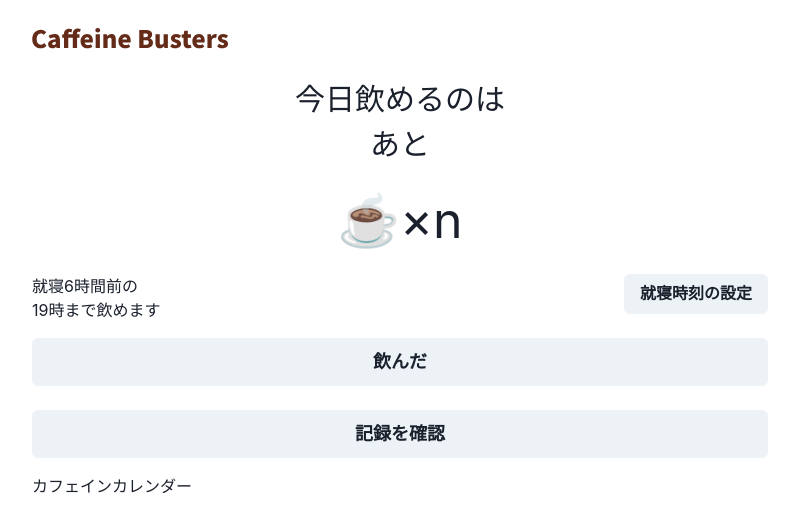
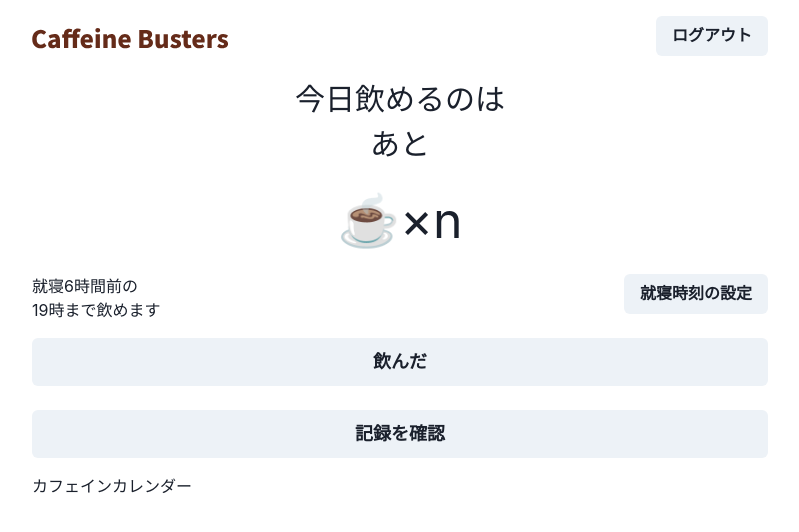
Before and after one commit to ritscc/hack-2021-1-b, a Next.js app: page / in a window 1280 px wide. Shown: the top 532 px of the page, without its empty margins (240-1039 px from the left). Built offline with nearby package versions, Linux system fonts and the light colour scheme.

Commit message:
ログアウトボタン追加したぁ

```diff
--- a/src/components/Header.tsx
+++ b/src/components/Header.tsx
@@ -1,4 +1,4 @@
-import { Flex, Heading } from "@chakra-ui/react";
+import { Flex, Heading,Button, Spacer } from "@chakra-ui/react";
 import { VFC } from "react";
 import { Link } from "./Link";
 import { Logo } from "./Logo";
@@ -11,6 +11,8 @@ export const Header: VFC = () => {
           <Logo />
         </Link>
       </Heading>
+      <Spacer />
+      <Button>ログアウト</Button>
     </Flex>
   );
 };
```
